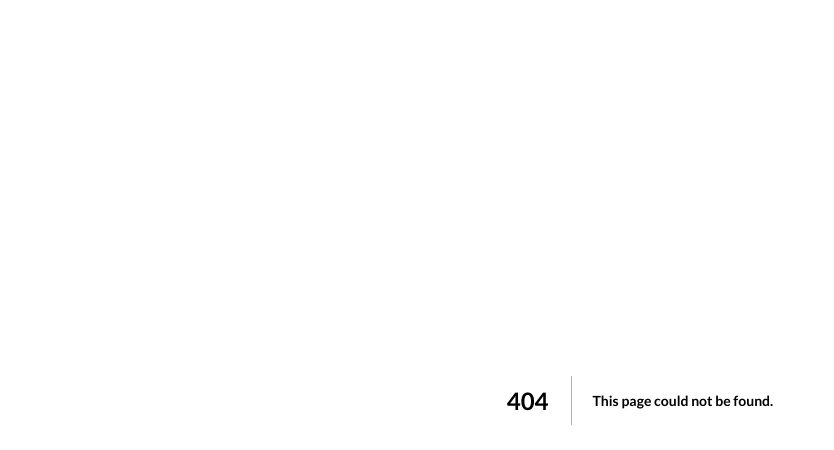
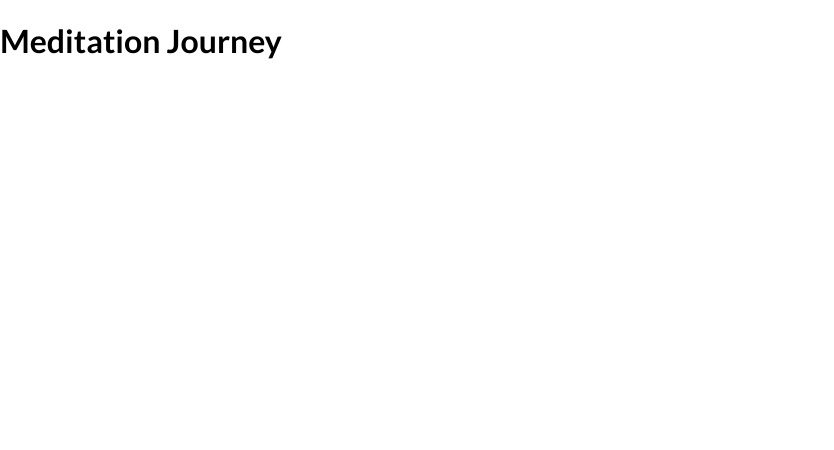
Before and after one commit to bryanbuitrago/meditation-app, a Next.js app: page /meditation-journey in a window 1280 px wide. Before the commit this address had no page. Shown: the top 450 px of the page, without its empty margins (0-834 px from the left). Built offline with nearby package versions, Linux system fonts and the light colour scheme.

Commit message:
Create meditation journey route.

```diff
--- /dev/null
+++ b/src/pages/meditation-journey.js
@@ -0,0 +1,9 @@
+function MeditationJourney() {
+    return (
+        <div>
+            <h1>Meditation Journey</h1>
+        </div>
+    );
+}
+
+export default MeditationJourney;
```
